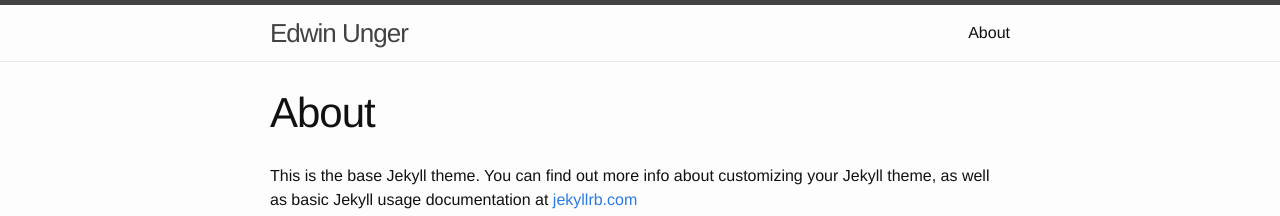
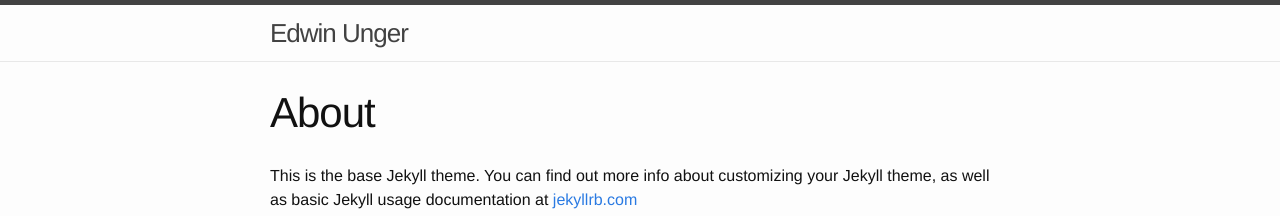
Before and after one commit to edwinunger/edwinunger.github.io, a Jekyll site: the page built from about.md, in a window 1280 px wide. Shown: the top 216 px of the page. Built offline with Jekyll 4.4.1, drawn with Linux system fonts in a browser that asks for light colours.

Commit message:
header update

```diff
--- a/_includes/header.html
+++ b/_includes/header.html
@@ -13,13 +13,7 @@
         </svg>
       </a>
 
-      <div class="trigger">
-        {% for page in site.pages %}
-          {% if page.title %}
-          <a class="page-link" href="{{ page.url | prepend: site.baseurl }}">{{ page.title }}</a>
-          {% endif %}
-        {% endfor %}
-      </div>
+
     </nav>
 
   </div>
```
